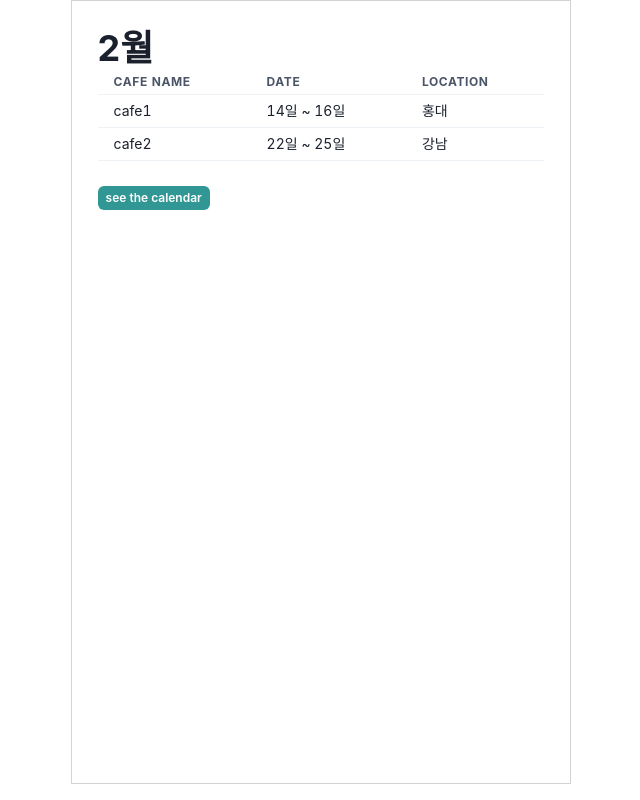
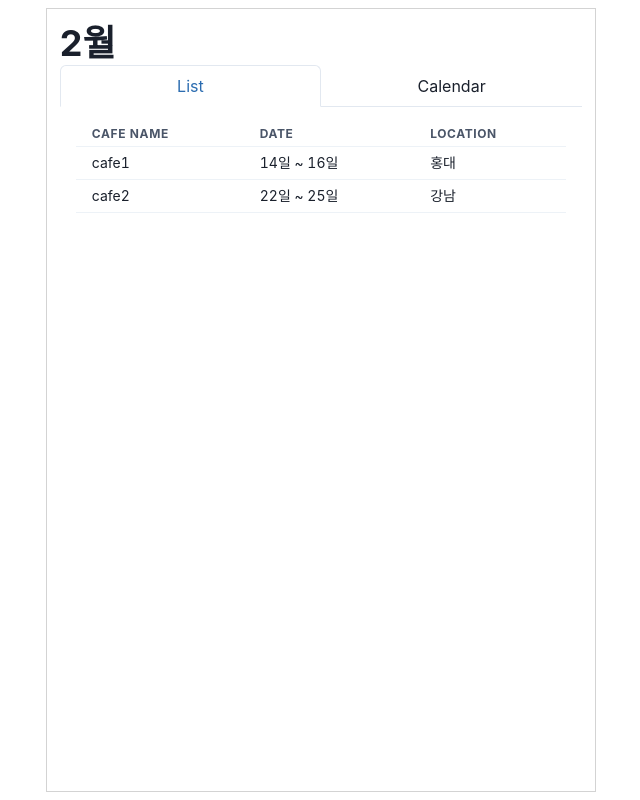
Before and after one commit to YeSeul-0w0/imh-fe, a React (Create React App) app: page /imh-fe/ in a window 1280 px wide. Shown: the whole page, without its empty margins (319-959 px from the left). Built offline with nearby package versions, Linux system fonts and the light colour scheme.

Commit message:
feat: add tab function & install prop-types

```diff
--- a/package.json
+++ b/package.json
@@ -13,6 +13,7 @@
     "@testing-library/react": "^13.4.0",
     "@testing-library/user-event": "^13.5.0",
     "framer-motion": "^11.0.6",
+    "prop-types": "^15.8.1",
     "react": "^18.2.0",
     "react-dom": "^18.2.0",
     "react-router-dom": "^6.22.1",
--- a/src/component/Main/MainScreen.js
+++ /dev/null
@@ -1,61 +0,0 @@
-import { useNavigate } from "react-router-dom";
-import { Heading } from "@chakra-ui/react";
-import {
-  Table,
-  Thead,
-  Tbody,
-  Tr,
-  Th,
-  Td,
-  TableContainer,
-} from "@chakra-ui/react";
-import { Button } from "@chakra-ui/react";
-import React from "react";
-import dummy from "../../static/cafe_list.json"; // 더미 데이터
-function MainScreen() {
-  const navigate = useNavigate();
-  const goCalendar = () => {
-    navigate("/calendar");
-  };
-  const today = new Date();
-
-  return (
-    <div>
-      <Heading as="h2" size="xl">
-        {today.getMonth() + 1}월
-      </Heading>
-      <TableContainer>
-        <Table size="sm">
-          <Thead>
-            <Tr>
-              <Th>Cafe Name</Th>
-              <Th>Date</Th>
-              <Th>Location</Th>
-            </Tr>
-          </Thead>
-          <Tbody>
-            {dummy.cafes.map((cafe) => (
-              <Tr key={cafe.key}>
-                <Td>{cafe.name}</Td>
-                <Td>{cafe.date}</Td>
-                <Td>{cafe.location}</Td>
-              </Tr>
-            ))}
-          </Tbody>
-        </Table>
-      </TableContainer>
-      <br />
-      <Button
-        colorScheme="teal"
-        size="xs"
-        onClick={() => {
-          goCalendar();
-        }}
-      >
-        see the calendar
-      </Button>
-    </div>
-  );
-}
-
-export default MainScreen;
--- a/src/component/Router.js
+++ b/src/component/Router.js
@@ -1,42 +1,39 @@
 import { BrowserRouter, Routes, Route } from "react-router-dom";
 import React from "react";
-import MainScreen from "./Main/MainScreen";
-import Calendar from "./Main/Calendar";
+import MainScreen from "./main/MainScreen";
+import Calendar from "./main/Calendar";
 import styled from "styled-components";
 
 function Router() {
   return (
-    <AppLayout>
-      <BrowserRouter basename="imh-fe">
+    <BrowserRouter basename="imh-fe">
+      <AppLayout>
         <Routes>
           <Route path="/" element={<MainScreen />} />
           <Route path="/calendar" element={<Calendar />} />
         </Routes>
-      </BrowserRouter>
-    </AppLayout>
+      </AppLayout>
+    </BrowserRouter>
   );
 }
-
 const AppLayout = styled.div`
-  max-width: 500px;
+  position: fixed;
+  width: 550px;
   height: 98vh;
-  // min-height: 100vh;
-  margin: auto;
+  top: 50%;
+  left: 50%;
+  transform: translate(-50%, -50%);
+  overflow-y: scroll;
   border: 1px solid lightgrey;
-  padding: 2%;
-  //display: flex;
-  //flex-flow: column nowrap;
-  //align-items: center;
-  //align-content: stretch;
-  position: relative;
-  transform: translateX(-0%);
-  /* overflow-y: hidden; */
-  overflow-x: hidden;
+  padding: 1%;
   -ms-overflow-style: none; /* IE and Edge */
   scrollbar-width: none; /* Firefox */
   ::-webkit-scrollbar {
     display: none; /* Chrome, Safari, Opera*/
   }
+  @media screen and (max-width: 549px) {
+    width: 100vw;
+  }
 `;
 
 export default Router;
--- a/src/component/Main/Calendar.js
+++ b/src/component/main/Calendar.js
@@ -1,5 +1,6 @@
 import FullCalendar from "@fullcalendar/react";
-import dayGridPlugin from "@fullcalendar/daygrid"; // a plugin!
+import dayGridPlugin from "@fullcalendar/daygrid";
+
 function Calendar() {
   return <FullCalendar plugins={[dayGridPlugin]} initialView="dayGridMonth" />;
 }
--- /dev/null
+++ b/src/component/main/List.js
@@ -0,0 +1,42 @@
+import {
+  Table,
+  TableContainer,
+  Tbody,
+  Td,
+  Th,
+  Thead,
+  Tr,
+} from "@chakra-ui/react";
+import React from "react";
+import PropTypes from "prop-types";
+
+function List({ cafes }) {
+  return (
+    <TableContainer>
+      <Table size="sm">
+        <Thead>
+          <Tr>
+            <Th>Cafe Name</Th>
+            <Th>Date</Th>
+            <Th>Location</Th>
+          </Tr>
+        </Thead>
+        <Tbody>
+          {cafes.cafes.map((cafe) => (
+            <Tr key={cafe.key}>
+              <Td>{cafe.name}</Td>
+              <Td>{cafe.date}</Td>
+              <Td>{cafe.location}</Td>
+            </Tr>
+          ))}
+        </Tbody>
+      </Table>
+    </TableContainer>
+  );
+}
+
+List.prototype = {
+  cafes: PropTypes.object.isRequired,
+};
+
+export default List;
--- /dev/null
+++ b/src/component/main/MainScreen.js
@@ -0,0 +1,35 @@
+import { useNavigate } from "react-router-dom";
+import { Heading } from "@chakra-ui/react";
+import React from "react";
+import dummy from "../../static/cafe_list.json"; // 더미 데이터
+import { Tabs, TabList, TabPanels, Tab, TabPanel } from "@chakra-ui/react";
+import Calendar from "./Calendar";
+import List from "./List";
+function MainScreen() {
+  const today = new Date();
+
+  return (
+    <div>
+      <Heading as="h2" size="xl">
+        {today.getMonth() + 1}월
+      </Heading>
+      <Tabs isFitted variant="enclosed">
+        <TabList>
+          <Tab>List</Tab>
+          <Tab>Calendar</Tab>
+        </TabList>
+
+        <TabPanels>
+          <TabPanel>
+            <List cafes={dummy} />
+          </TabPanel>
+          <TabPanel>
+            <Calendar />
+          </TabPanel>
+        </TabPanels>
+      </Tabs>
+    </div>
+  );
+}
+
+export default MainScreen;
```
Also changed, not shown: 1 other file (tests, documents, lock files or other folders).
